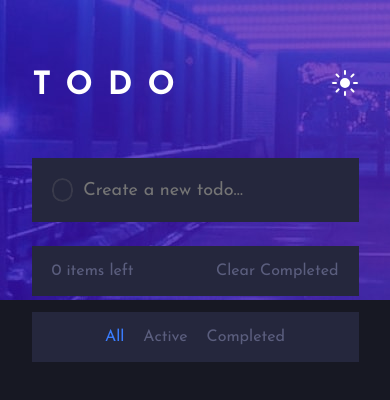
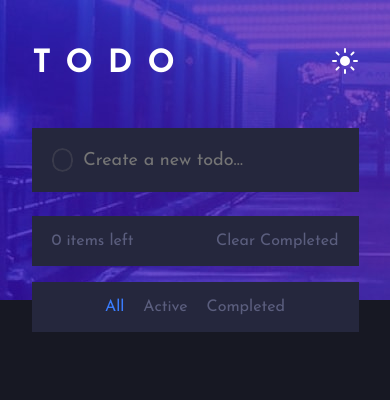
Before and after one commit to MirkoRinke/Frontend-Mentor-todo-app, a plain HTML site: page index.html in a window 390 px wide. Drawn offline with nearby package versions, Linux system fonts and the light colour scheme; files that its build step writes are made by us from their sources.

Commit message:
Refactor responsive design styles for mobile menu: Adjust margins for smaller screens

```diff
--- a/components/header/_header.scss
+++ b/components/header/_header.scss
@@ -7,6 +7,8 @@
   width: 540px;
 
   @media (max-width: $breakpoint-sm) {
+    margin-top: 48px;
+    margin-bottom: 40px;
     width: 325px;
   }
 
```
